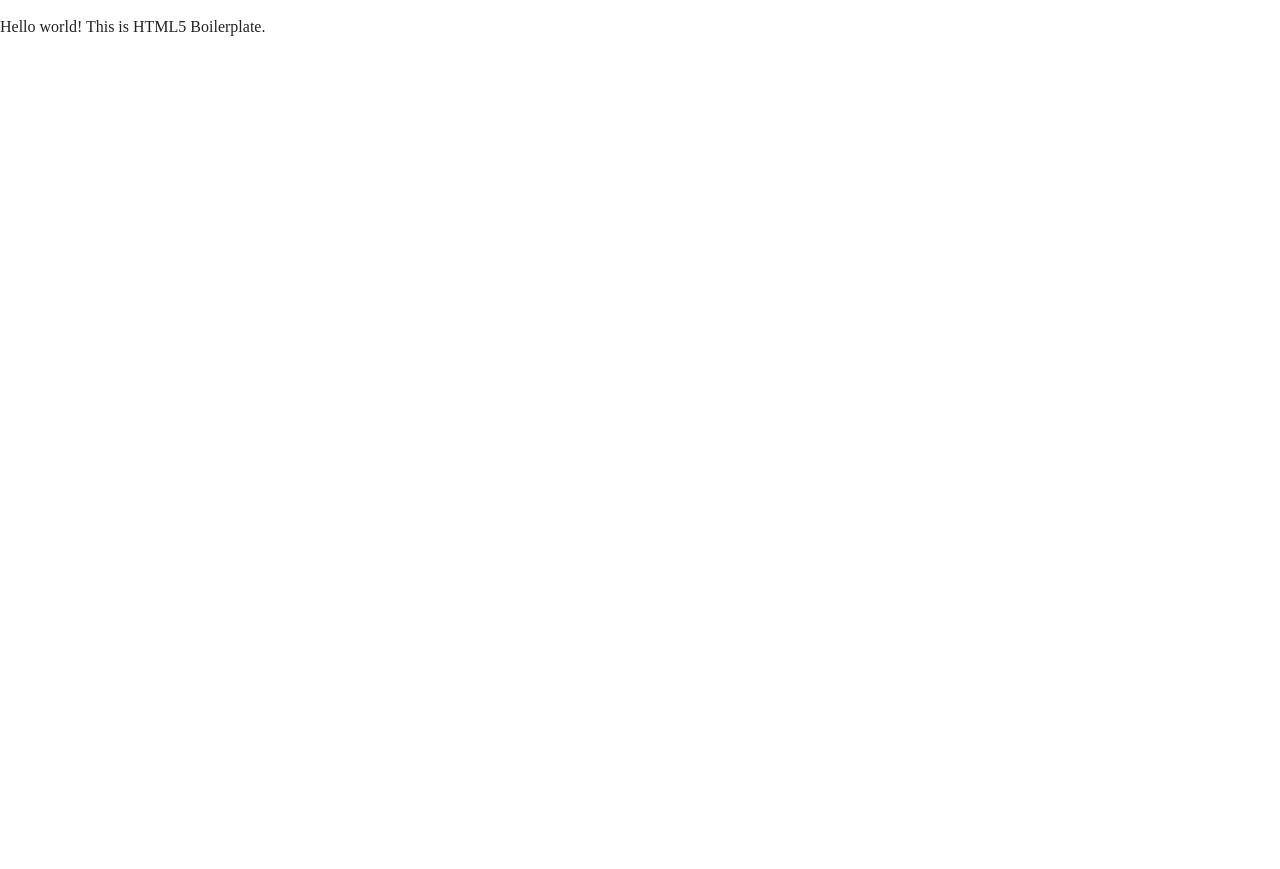
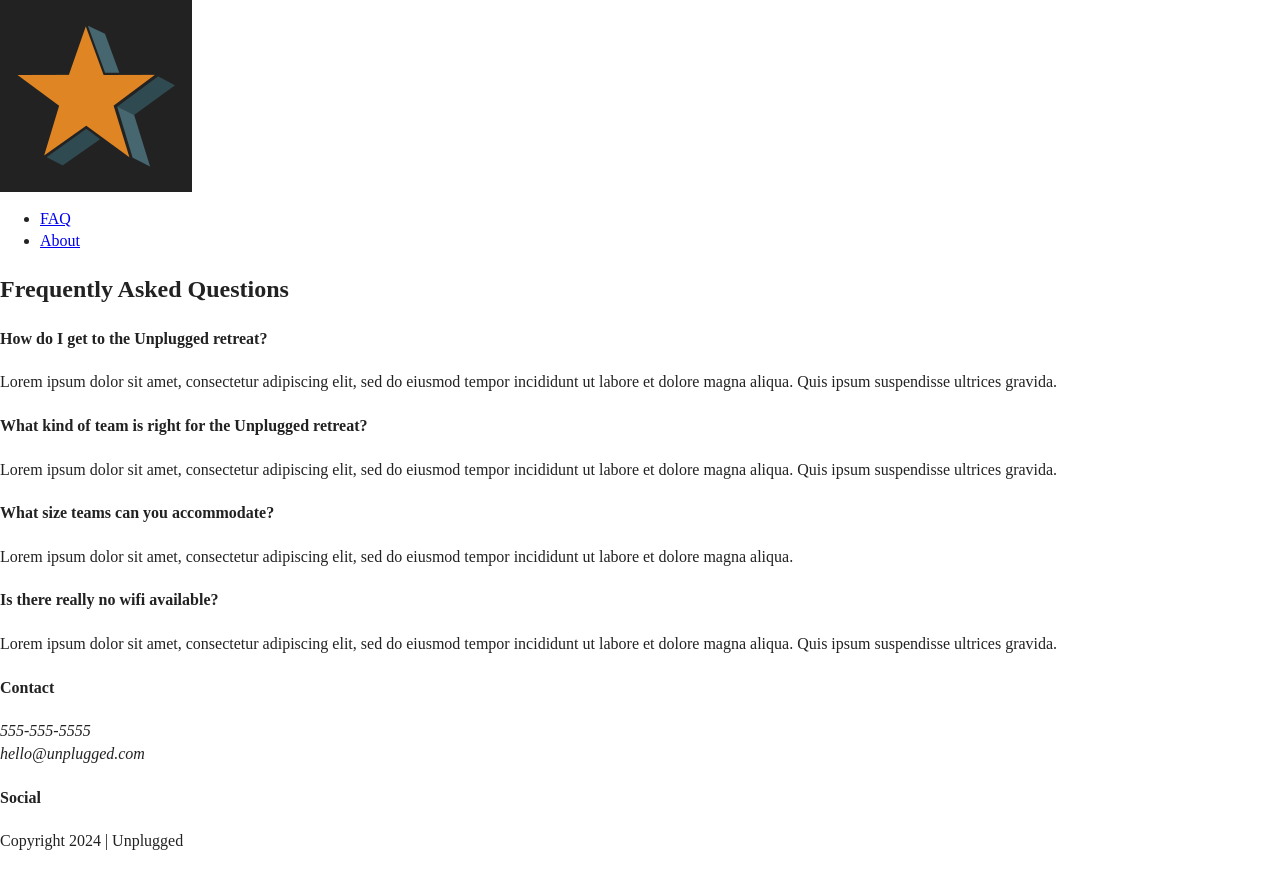
Before and after one commit to Camilee566/unplugged-design-docs, a website: page faq/index.html in a window 1280 px wide. Before the commit the page ends 800 px from the top, so only its background shows below. Drawn offline with Linux system fonts and the light colour scheme; files that its build step writes are made by us from their sources; files whose address does not match are found by name.

Commit message:
Added FAQ Page

```diff
--- a/faq/index.html
+++ b/faq/index.html
@@ -1,9 +1,9 @@
 <!doctype html>
-<html class="no-js" lang="">
+<html class="no-js" lang="en">
 
 <head>
   <meta charset="utf-8">
-  <title></title>
+  <title>FAQ | Unplugged Retreat</title>
   <meta name="description" content="">
   <meta name="viewport" content="width=device-width, initial-scale=1">
 
@@ -24,18 +24,92 @@
 
 <body>
 
-  <!-- Add your site or application content here -->
-  <p>Hello world! This is HTML5 Boilerplate.</p>
-  <script src="../js/vendor/modernizr-3.11.2.min.js"></script>
-  <script src="../js/plugins.js"></script>
-  <script src="../js/main.js"></script>
+  <header>
+    <div class="content-wrapper">
+      <a href="#"><img src="img/icon.png" alt="unplugged logo"></a>
+
+      <div class="header-divider"></div>
+      <nav>
+        <ul>
+          <li><a href="index.html" rel="noopener">FAQ</a></li>
+          <li><a href="../about/index.html" rel="noopener">About</a></li>
+        </ul>
+      </nav>
+    </div>
+  </header>
+
+  <main class="faq">
+    <div class="content-wrapper">
+      <h2>Frequently Asked Questions</h2>
+
+      <div class="faq-content">
+        <h4>How do I get to the Unplugged retreat?</h4>
+        <p>Lorem ipsum dolor sit amet, consectetur adipiscing elit, sed do eiusmod tempor incididunt ut labore et dolore
+          magna aliqua. Quis ipsum suspendisse ultrices gravida.</p>
+      </div>
+
+      <div class="faq-content">
+        <h4>What kind of team is right for the Unplugged retreat?</h4>
+        <p>Lorem ipsum dolor sit amet, consectetur adipiscing elit, sed do eiusmod tempor incididunt ut labore et dolore
+          magna aliqua. Quis ipsum suspendisse ultrices gravida.</p>
+      </div>
+
+      <div class="faq-content">
+        <h4>What size teams can you accommodate?</h4>
+        <p>Lorem ipsum dolor sit amet, consectetur adipiscing elit, sed do eiusmod tempor incididunt ut labore et dolore
+          magna aliqua.</p>
+      </div>
+
+      <div class="faq-content">
+        <h4>Is there really no wifi available?</h4>
+        <p>Lorem ipsum dolor sit amet, consectetur adipiscing elit, sed do eiusmod tempor incididunt ut labore et dolore
+          magna aliqua. Quis ipsum suspendisse ultrices gravida.</p>
+      </div>
+
+
+    </div>
+  </main>
+
+  <footer>
+    <div class="content-wrapper">
+      <div class="footer-content">
+        <div class="contact">
+          <h4>Contact</h4>
+          <address>
+            <p>
+              555-555-5555<br>
+              hello@unplugged.com
+            </p>
+          </address>
+        </div>
+        <div class="social">
+          <h4>Social</h4>
+          <div class="social-icons">
+            <p>
+            <p><a href="https://www.facebook.com" target="_blank" rel="noopener"></a></p>
+            <!-- other social links here -->
+
+          </div>
+        </div>
+      </div>
+      <div class="copyright">
+        <p>Copyright 2024 | Unplugged</p>
+      </div>
+    </div>
+
+  </footer>
+
+
+  <script src="js/vendor/modernizr-3.11.2.min.js"></script>
+  <script src="js/plugins.js"></script>
+  <script src="js/main.js"></script>
 
   <!-- Google Analytics: change UA-XXXXX-Y to be your site's ID. -->
   <script>
     window.ga = function () { ga.q.push(arguments) }; ga.q = []; ga.l = +new Date;
     ga('create', 'UA-XXXXX-Y', 'auto'); ga('set', 'anonymizeIp', true); ga('set', 'transport', 'beacon'); ga('send', 'pageview')
   </script>
-  <script src="../https://www.google-analytics.com/analytics.js" async></script>
+  <script src="https://www.google-analytics.com/analytics.js" async></script>
 </body>
 
 </html>
```
